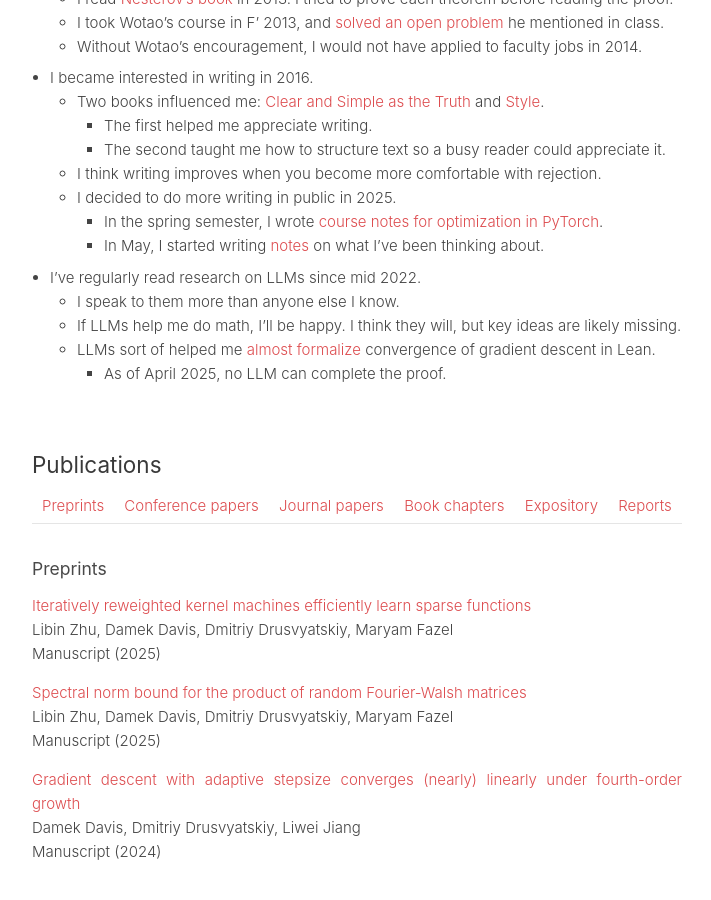
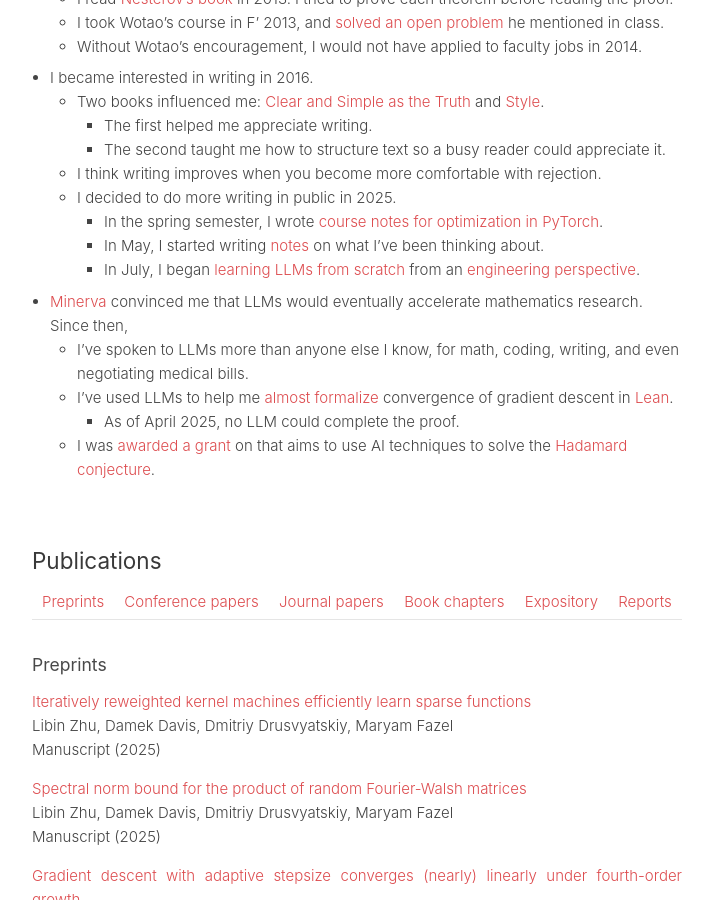
Before and after one commit to damek/damek.github.io, a Jekyll site: the page built from index.md, in a window 1280 px wide and 900 px high, scrolled down 1714 px. Shown: the whole window, without its empty margins (283-994 px from the left). Built offline with Jekyll 4.4.1, drawn with Linux system fonts in a browser that asks for light colours.

Commit message:
update index.md: expand insights on LLMs, including personal experiences, grant award, and their potential in mathematics research for enhanced context

```diff
--- a/index.md
+++ b/index.md
@@ -65,11 +65,13 @@ Please use [my email](mailto:damek@wharton.upenn.edu) sparingly for corresponden
     - I decided to do more writing in public in 2025.
         - In the spring semester, I wrote [course notes for optimization in PyTorch](http://optimizationinpytorch.com).
         - In May, I started writing [notes](random) on what I've been thinking about.
-- I've regularly read research on LLMs since mid 2022.
-    - I speak to them more than anyone else I know.
-    - If LLMs help me do math, I'll be happy. I think they will, but key ideas are likely missing.
-    - LLMs sort of helped me [almost formalize](https://github.com/damek/gd-lean) convergence of gradient descent in Lean.
-        - As of April 2025, no LLM can complete the proof.
+        - In July, I began [learning LLMs from scratch](https://x.com/damekdavis/status/1937275870663598216) from an [engineering perspective](https://x.com/damekdavis/status/1949507725626347825).
+- [Minerva](https://arxiv.org/abs/2206.14858) convinced me that LLMs would eventually accelerate mathematics research. Since then,
+    - I've spoken to LLMs more than anyone else I know, for math, coding, writing, and even negotiating medical bills.
+    - I've used LLMs to help me [almost formalize](https://github.com/damek/gd-lean) convergence of gradient descent in [Lean](https://lean-lang.org/).
+        - As of April 2025, no LLM could complete the proof.
+    - I was [awarded a grant](https://www.nsf.gov/awardsearch/showAward?AWD_ID=2523384&HistoricalAwards=false) on that aims to use AI techniques to solve the [Hadamard conjecture](https://en.wikipedia.org/wiki/Hadamard_matrix#Hadamard_conjecture).
+
 
 ## Publications
 
```
